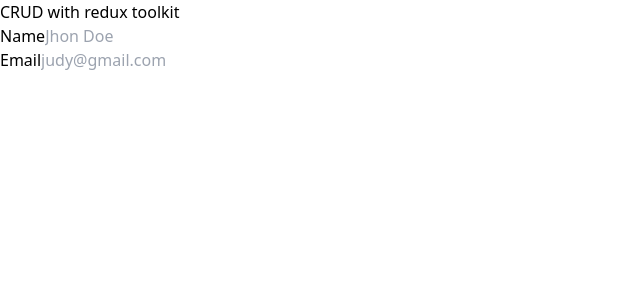
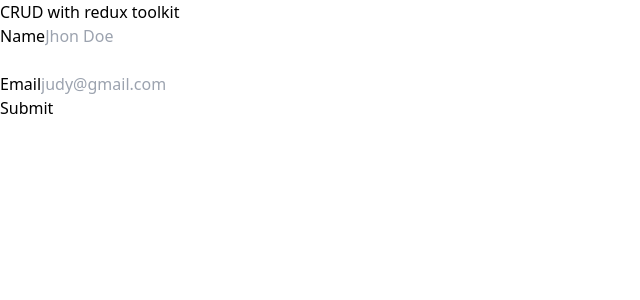
Before and after one commit to Judiciousmurich/crud-app-with-redux, a React (Vite) app in the folder jsonplaceholder/: page /add-user in a window 1280 px wide. Shown: the top 300 px of the page, without its empty margins (0-640 px from the left). Built offline with nearby package versions, Linux system fonts and the light colour scheme.

Commit message:
feat:add input

```diff
--- a/jsonplaceholder/src/features/users/AddUser.jsx
+++ b/jsonplaceholder/src/features/users/AddUser.jsx
@@ -1,22 +1,39 @@
 import React, { useState } from 'react'
 import TextField from '../../components/TextField'
+import Button from '../../components/Button';
+
 
 const AddUser = () => {
   const[values, setValues] = useState({name:'', email:''});
+  const handleAddUser = () => {
+   setValues({name:'', email:''});
+   dispatchEvent(addUser({
+    id:uuidv4(),
+    name: values,name,
+    email:values.email
+   }));
+   NavigationPreloadManager('/')
+
+  }
   return (
-    <>
-    <TextField
+<div className='mt-10 max-w-xl mx-auto'>
+<TextField
         label="Name"
         value={values.name}
         onChange={(e) => setValues({ ...values, name: e.target.value })}
         inputProps={{ type: 'text', placeholder: 'Jhon Doe' }}/>
+         <br />
         <TextField
         label= "Email"
         value={values.email}
-        onChange={(e) => setValues({...values, name:e.target.value})}
-        inputProps={{ type:'text', placeholder: 'judy@gmail.com'}}
+        onChange={(e) => setValues({...values, email:e.target.value})}
+        inputProps={{ type:'email', placeholder: 'judy@gmail.com'}}
         />
-    </>
+        <Button onClick={handleAddUser}>Submit</Button>
+
+</div>
+
+
 
   )
 }
```
